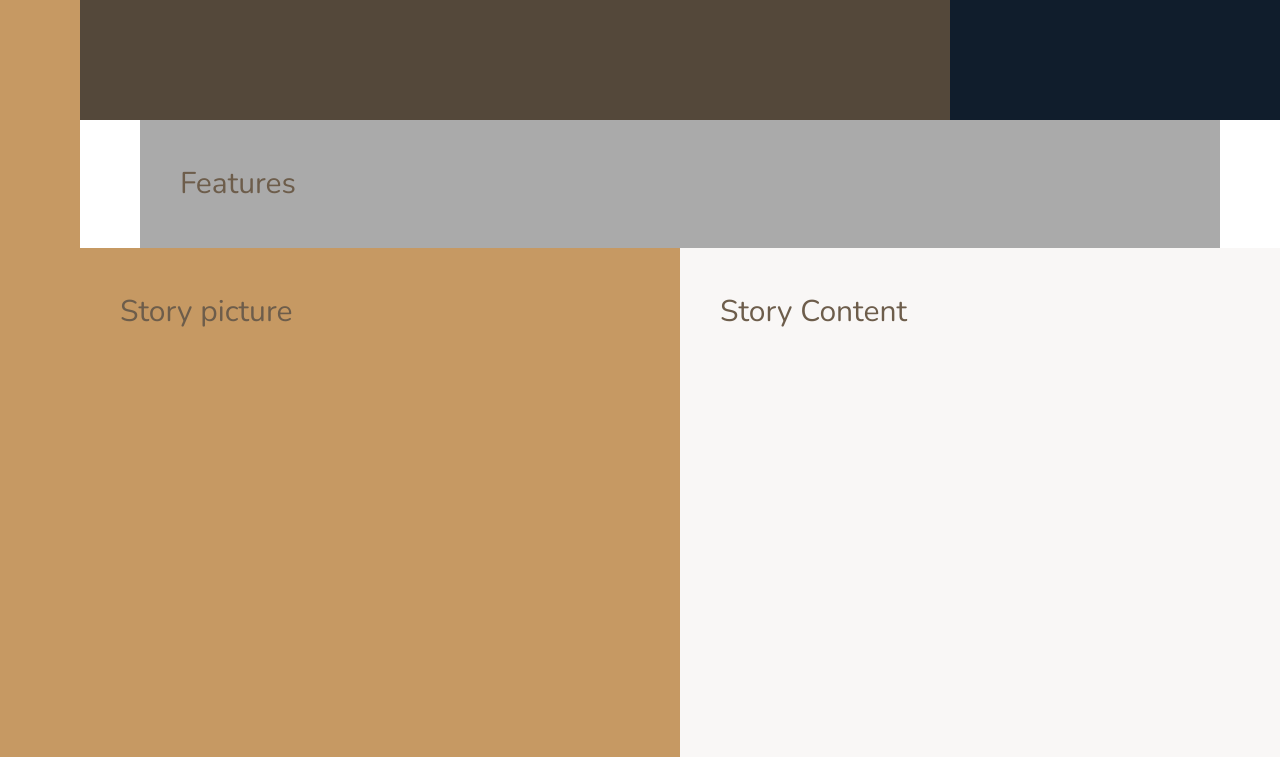
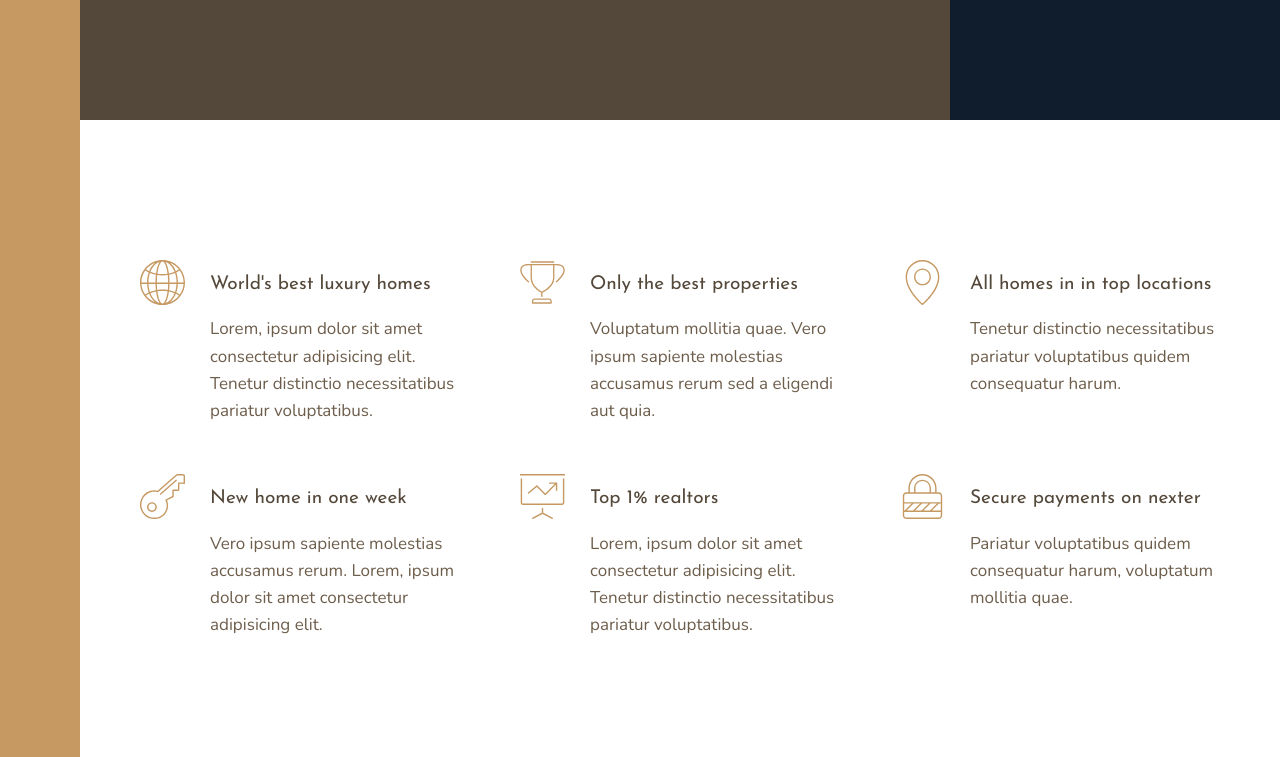
Before and after one commit to Ho4ka/Nexter, a website: page index.html in a window 1280 px wide. Shown: the part 520-1277 px from the top of the page. Drawn offline with nearby package versions, Linux system fonts and the light colour scheme.

Commit message:
added and styled section feature

```diff
--- a/index.html
+++ b/index.html
@@ -25,7 +25,61 @@
         </div>
 
         <section class="features">
-            Features
+            <div class="feature">
+                <svg class="feature__icon">
+                    <use xlink:href="img/sprite.svg#icon-global"></use>
+                </svg>
+                <h4 class="heading-4 heading-4--dark">World's best luxury homes</h4>
+                <p class="feature__text">
+                    Lorem, ipsum dolor sit amet consectetur adipisicing elit. Tenetur distinctio necessitatibus pariatur voluptatibus.</p>
+            </div>
+
+            <div class="feature">
+                <svg class="feature__icon">
+                    <use xlink:href="img/sprite.svg#icon-trophy"></use>
+                </svg>
+                <h4 class="heading-4 heading-4--dark">Only the best properties</h4>
+                <p class="feature__text">
+                    Voluptatum mollitia quae. Vero ipsum sapiente molestias accusamus rerum sed a eligendi aut quia.</p>
+            </div>
+
+            <div class="feature">
+                <svg class="feature__icon">
+                    <use xlink:href="img/sprite.svg#icon-map-pin"></use>
+                </svg>
+                <h4 class="heading-4 heading-4--dark">All homes in in top locations</h4>
+                <p class="feature__text">
+                    Tenetur distinctio necessitatibus pariatur voluptatibus quidem consequatur harum.
+                </p>
+            </div>
+
+            <div class="feature">
+                <svg class="feature__icon">
+                    <use xlink:href="img/sprite.svg#icon-key"></use>
+                </svg>
+                <h4 class="heading-4 heading-4--dark">New home in one week</h4>
+                <p class="feature__text">
+                    Vero ipsum sapiente molestias accusamus rerum. Lorem, ipsum dolor sit amet consectetur adipisicing elit.
+                </p>
+            </div>
+
+            <div class="feature">
+                <svg class="feature__icon">
+                    <use xlink:href="img/sprite.svg#icon-presentation"></use>
+                </svg>
+                <h4 class="heading-4 heading-4--dark">Top 1% realtors</h4>
+                <p class="feature__text">
+                    Lorem, ipsum dolor sit amet consectetur adipisicing elit. Tenetur distinctio necessitatibus pariatur voluptatibus.</p>
+            </div>
+
+            <div class="feature">
+                <svg class="feature__icon">
+                    <use xlink:href="img/sprite.svg#icon-lock"></use>
+                </svg>
+                <h4 class="heading-4 heading-4--dark">Secure payments on nexter</h4>
+                <p class="feature__text">
+                    Pariatur voluptatibus quidem consequatur harum, voluptatum mollitia quae.</p>
+            </div>
         </section>
 
         <div class="story__pictures">
--- a/sass/_base.scss
+++ b/sass/_base.scss
@@ -44,8 +44,4 @@ body {
   // Defining width and names of columns
   grid-template-columns: [sidebar-start] 8rem [sidebar-end full-start] minmax(6rem, 1fr) [center-start] repeat(8, [col-start] minmax(min-content, 14rem)[col-end]) [center-end] minmax(6rem, 1fr) [full-end];
 
-& > * {
-  padding: 40px;
-  font-size: 3rem;
 }
-}
--- a/sass/_features.scss
+++ b/sass/_features.scss
@@ -1,4 +1,34 @@
 .features {
-  background-color: $color-grey-light-2;
+
   grid-column: center-start / center-end;
+
+  margin: 15rem 0;
+
+  display: grid;
+ // grid-template-columns: repeat(3, 1fr);
+  grid-template-columns: repeat(auto-fit, minmax(25rem, 1fr));
+  grid-gap: 6rem;
+  align-items: start;
 }
+
+
+
+.feature {
+
+  display: grid;
+  grid-template-columns: min-content 1fr;
+  grid-row-gap: 1.5rem;
+  grid-column-gap: 2.5rem;
+
+  &__icon {
+    fill: $color-primary;
+    width: 4.5rem;
+    height: 4.5rem;
+    grid-row: 1 / span 2;
+    transform: translateY(-1rem);
+  }
+
+  &__text {
+    font-size: 1.7rem;
+  }
+}
--- a/sass/_typography.scss
+++ b/sass/_typography.scss
@@ -0,0 +1,25 @@
+%heading {
+  font-family: $font-display;
+  font-weight: 400;
+}
+
+.heading-1 {
+  @extend %heading;
+}
+
+.heading-2 {
+  @extend %heading;
+}
+
+.heading-3 {
+  @extend %heading;
+}
+
+.heading-4 {
+  @extend %heading;
+  font-size: 1.9rem;
+
+  &--light {color: $color-grey-light-1;}
+  &--dark {color: $color-grey-dark-1;}
+
+}
```
Also changed, not shown: css/style.css.
